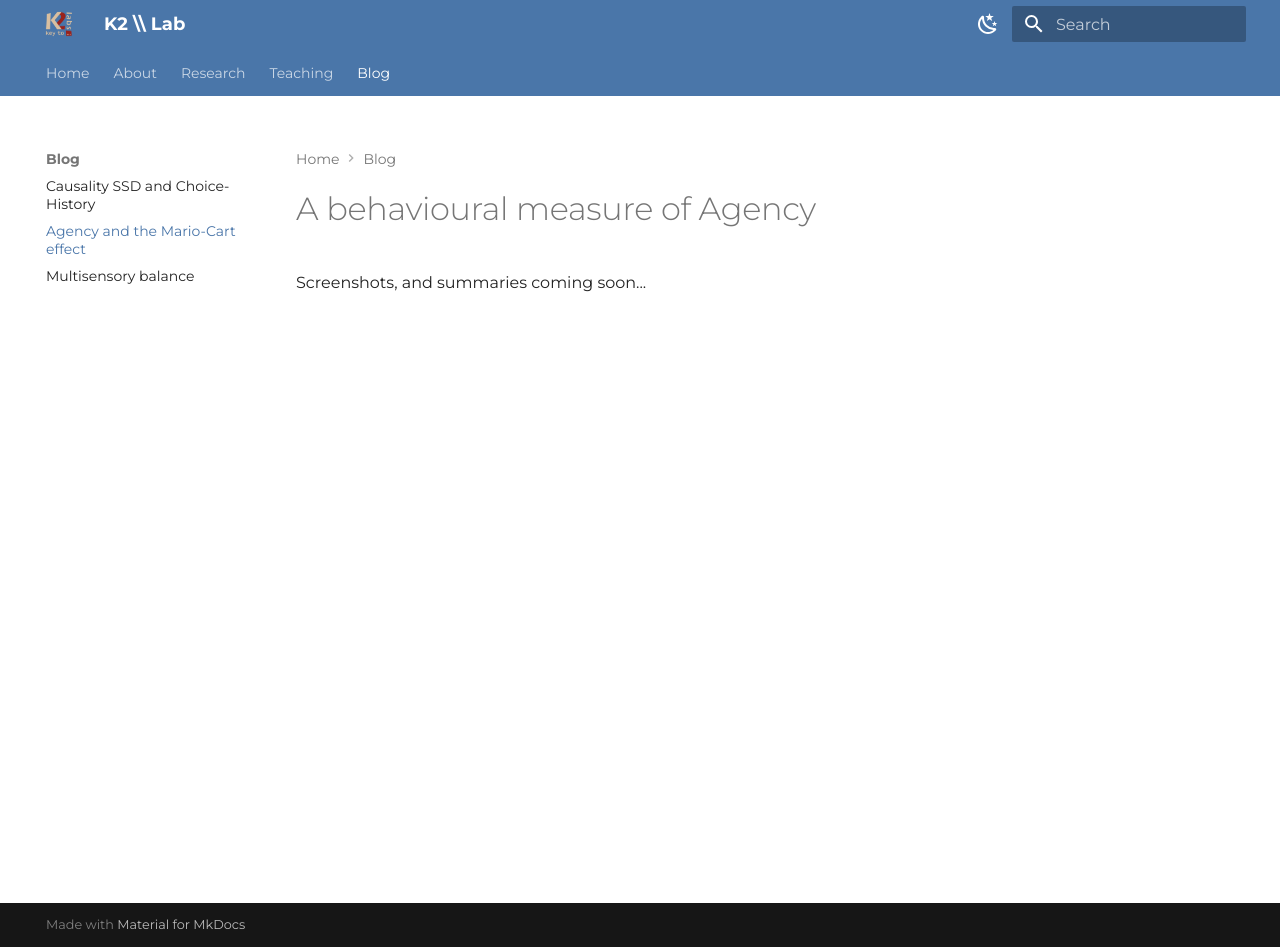
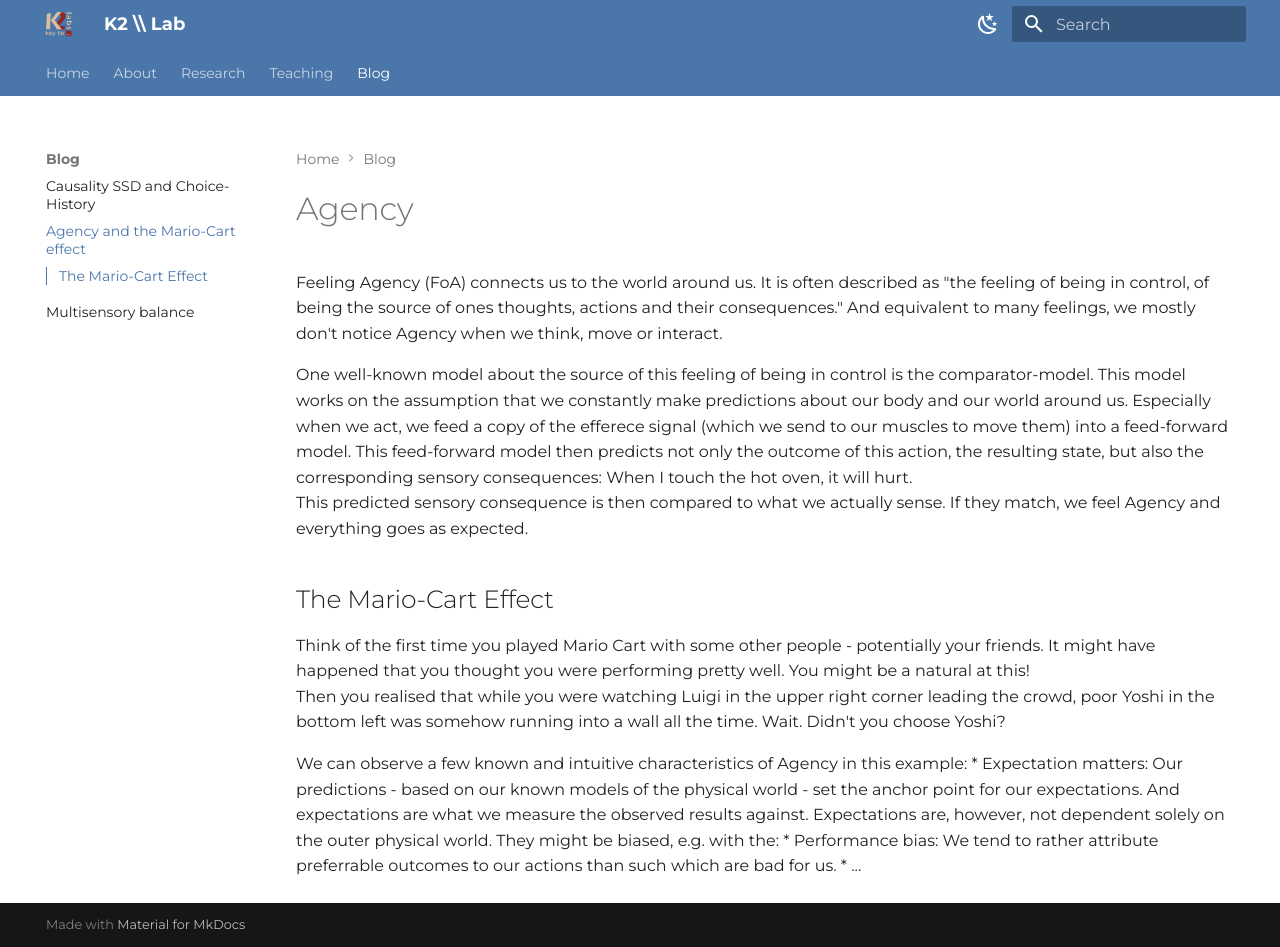
Before and after one commit to uvest/kai_streiling, an MkDocs documentation site: the page built from docs/blog/Agency.md, in a window 1280 px wide and 947 px high. Built offline with MkDocs 1.6.1 and Material for MkDocs 9.7.7, drawn with Linux system fonts in a browser that asks for light colours.

Commit message:
update agency. testing video include

```diff
--- a/docs/blog/Agency.md
+++ b/docs/blog/Agency.md
@@ -2,6 +2,18 @@
 title: Agency
 ---
 
-# A behavioural measure of Agency
+# Agency
 
-Screenshots, and summaries coming soon...
+Feeling Agency (FoA) connects us to the world around us. It is often described as "the feeling of being in control, of being the source of ones thoughts, actions and their consequences." And equivalent to many feelings, we mostly don't notice Agency when we think, move or interact.
+
+One well-known model about the source of this feeling of being in control is the comparator-model. This model works on the assumption that we constantly make predictions about our body and our world around us. Especially when we act, we feed a copy of the efferece signal (which we send to our muscles to move them) into a feed-forward model. This feed-forward model then predicts not only the outcome of this action, the resulting state, but also the corresponding sensory consequences: When I touch the hot oven, it will hurt. <br>
+This predicted sensory consequence is then compared to what we actually sense. If they match, we feel Agency and everything goes as expected.
+
+## The Mario-Cart Effect
+Think of the first time you played Mario Cart with some other people - potentially your friends. It might have happened that you thought you were performing pretty well. You might be a natural at this! <br>
+Then you realised that while you were watching Luigi in the upper right corner leading the crowd, poor Yoshi in the bottom left was somehow running into a wall all the time. Wait. Didn't you choose Yoshi? <br>
+
+We can observe a few known and intuitive characteristics of Agency in this example:
+* Expectation matters: Our predictions - based on our known models of the physical world - set the anchor point for our expectations. And expectations are what we measure the observed results against. Expectations are, however, not dependent solely on the outer physical world. They might be biased, e.g. with the:
+* Performance bias: We tend to rather attribute preferrable outcomes to our actions than such which are bad for us.
+* ...
```
Also changed, not shown: docs/blog/Causality_SSD_and_Choice-History.md (+11 -0 lines).
